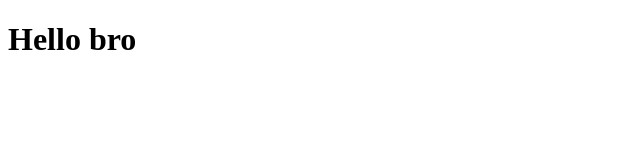
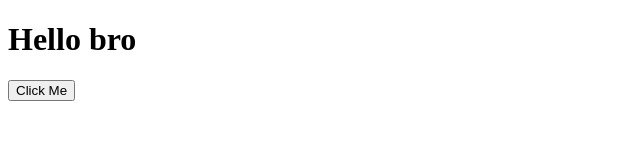
Before and after one commit to subho8695/collab-practice, a plain HTML site: page index.html in a window 1280 px wide. Shown: the whole page, without its empty margins (0-640 px from the left). Drawn offline with Linux system fonts and the light colour scheme.

Commit message:
Added button

```diff
--- a/index.html
+++ b/index.html
@@ -7,5 +7,8 @@
 </head>
 <body>
     <h1>Hello bro</h1>
+    <button>
+        Click Me
+    </button>
 </body>
 </html>
```
